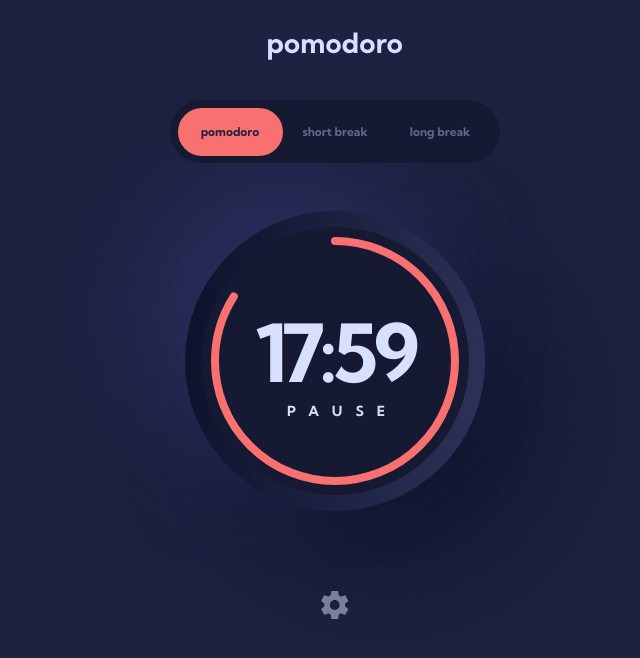
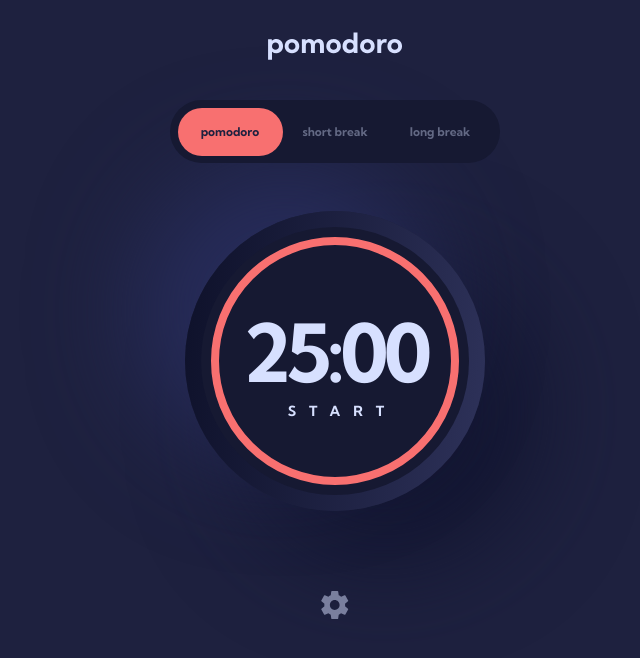
Before and after one commit to g-akca/pomodoro-app, a React (Vite) app: page / in a window 1280 px wide. Shown: the top 658 px of the page, without its empty margins (305-945 px from the left). Built offline with nearby package versions, Linux system fonts and the light colour scheme.

Commit message:
Add Timer and tab functionality to set current mode

```diff
--- a/src/components/CircularProgress.jsx
+++ b/src/components/CircularProgress.jsx
@@ -1,9 +1,9 @@
-function CircularProgress() {
+function CircularProgress({ progress = 0 }) {
   const radius = 124;
   const stroke = 8;
   const normalizedRadius = radius - stroke / 2;
   const circumference = normalizedRadius * 2 * Math.PI;
-  const offset = circumference - 0.84 * circumference;
+  const offset = circumference - progress * circumference;
 
   return (
     <svg width={radius * 2} height={radius * 2} className="-rotate-90 absolute">
--- a/src/components/TabContainer.jsx
+++ b/src/components/TabContainer.jsx
@@ -1,7 +1,7 @@
-import { useState } from "react";
+import { useSettings } from "../context/SettingsContext";
 
 function TabContainer() {
-  const [mode, setMode] = useState("pomodoro");
+  const { settings, setSettings } = useSettings();
 
   return (
     <div className="w-full max-w-82.5 bg-blue-900 rounded-[31.5px] p-[7.5px] h-15.75 z-10">
@@ -11,24 +11,24 @@ function TabContainer() {
           before:content-[''] before:absolute before:top-0 before:left-0 before:h-12 before:w-1/3
           before:rounded-[26.5px] before:bg-red-400 before:transition-all before:duration-400
           ${
-            mode === "pomodoro" ? "before:translate-x-0"
-            : mode === "short"? "before:translate-x-full"
+            settings.currentMode === "pomodoro" ? "before:translate-x-0"
+            : settings.currentMode === "short"? "before:translate-x-full"
             : "before:translate-x-[200%]"
           }
         `}
       >
         <label className="relative z-10 flex justify-center items-center transition-all delay-100 duration-100 has-checked:text-blue-850">
-          <input type="radio" name="mode" value="pomodoro" onChange={(e) => setMode(e.target.value)} className="hidden" defaultChecked />
+          <input type="radio" name="mode" value="pomodoro" onChange={(e) => setSettings(prev => ({...prev, currentMode: e.target.value}))} className="hidden" checked={settings.currentMode === "pomodoro"} />
           <p className="lowercase">Pomodoro</p>
         </label>
 
         <label className="relative z-10 flex justify-center items-center transition-all delay-100 duration-100 has-checked:text-blue-850">
-          <input type="radio" name="mode" value="short" onChange={(e) => setMode(e.target.value)} className="hidden" />
+          <input type="radio" name="mode" value="short" onChange={(e) => setSettings(prev => ({...prev, currentMode: e.target.value}))} className="hidden" checked={settings.currentMode === "short"} />
           <p className="lowercase">Short break</p>
         </label>
 
         <label className="relative z-10 flex justify-center items-center transition-all delay-100 duration-100 has-checked:text-blue-850">
-          <input type="radio" name="mode" value="long" onChange={(e) => setMode(e.target.value)} className="hidden" />
+          <input type="radio" name="mode" value="long" onChange={(e) => setSettings(prev => ({...prev, currentMode: e.target.value}))} className="hidden" checked={settings.currentMode === "long"} />
           <p className="lowercase">Long break</p>
         </label>
       </div>
--- a/src/components/TimerContainer.jsx
+++ b/src/components/TimerContainer.jsx
@@ -1,14 +1,46 @@
+import { useState, useEffect } from "react";
 import CircularProgress from "./CircularProgress";
+import { useSettings } from "../context/SettingsContext";
 
 function TimerContainer() {
+  const { settings } = useSettings();
+  const totalSeconds = settings.duration[settings.currentMode] * 60;
+  const [timeLeft, setTimeLeft] = useState(totalSeconds);
+  const [isRunning, setIsRunning] = useState(false);
+
+  useEffect(() => {
+    setTimeLeft(totalSeconds);
+    setIsRunning(false);
+  }, [settings.currentMode, totalSeconds]);
+
+  useEffect(() => {
+    if (!isRunning || timeLeft <= 0) return;
+    const interval = setInterval(() => {
+      setTimeLeft(prev => {
+        const newTime = prev - 0.1;
+        if (newTime <= 0) {
+          setIsRunning(false);
+          return 0;
+        }
+        return newTime;
+      });
+    }, 100);
+    return () => clearInterval(interval);
+  }, [isRunning, timeLeft]);
+
+  const displayTime = Math.floor(timeLeft);
+  const minutes = Math.floor(displayTime / 60).toString().padStart(2, '0');
+  const seconds = (displayTime % 60).toString().padStart(2, '0');
+  const progress = totalSeconds > 0 ? timeLeft / totalSeconds : 0;
+
   return (
     <div className="h-75 aspect-square p-4 rounded-full bg-linear-275 from-[#2E325A] to-[#0E112A] shadow-[-50px_-50px_100px_#272C5A,50px_50px_100px_#121530]">
       <div className="relative w-full h-full p-2.5 bg-blue-900 rounded-full flex items-center justify-center">
-        <CircularProgress />
+        <CircularProgress progress={progress} />
 
         <div className="text-blue-100 text-center flex flex-col items-center">
-          <h2 className="text-[80px] leading-base font-bold tracking-[-5px]">17:59</h2>
-          <button type="button" className="translate-x-[7.5px] text-[14px] leading-[120%] tracking-[13px] font-bold uppercase">Pause</button>
+          <h2 className="text-[80px] leading-base font-bold tracking-[-5px]">{minutes}:{seconds}</h2>
+          <button type="button" onClick={() => setIsRunning(!isRunning)} className="translate-x-[7.5px] text-[14px] leading-[120%] tracking-[13px] font-bold uppercase">{isRunning ? "Pause" : "Start"}</button>
         </div>
       </div>
     </div>
--- a/src/context/SettingsContext.jsx
+++ b/src/context/SettingsContext.jsx
@@ -10,7 +10,8 @@ export function SettingsProvider({ children }) {
       long: 15
     },
     font: "sans",
-    color: "red"
+    color: "red",
+    currentMode: "pomodoro"
   });
 
   return (
```
